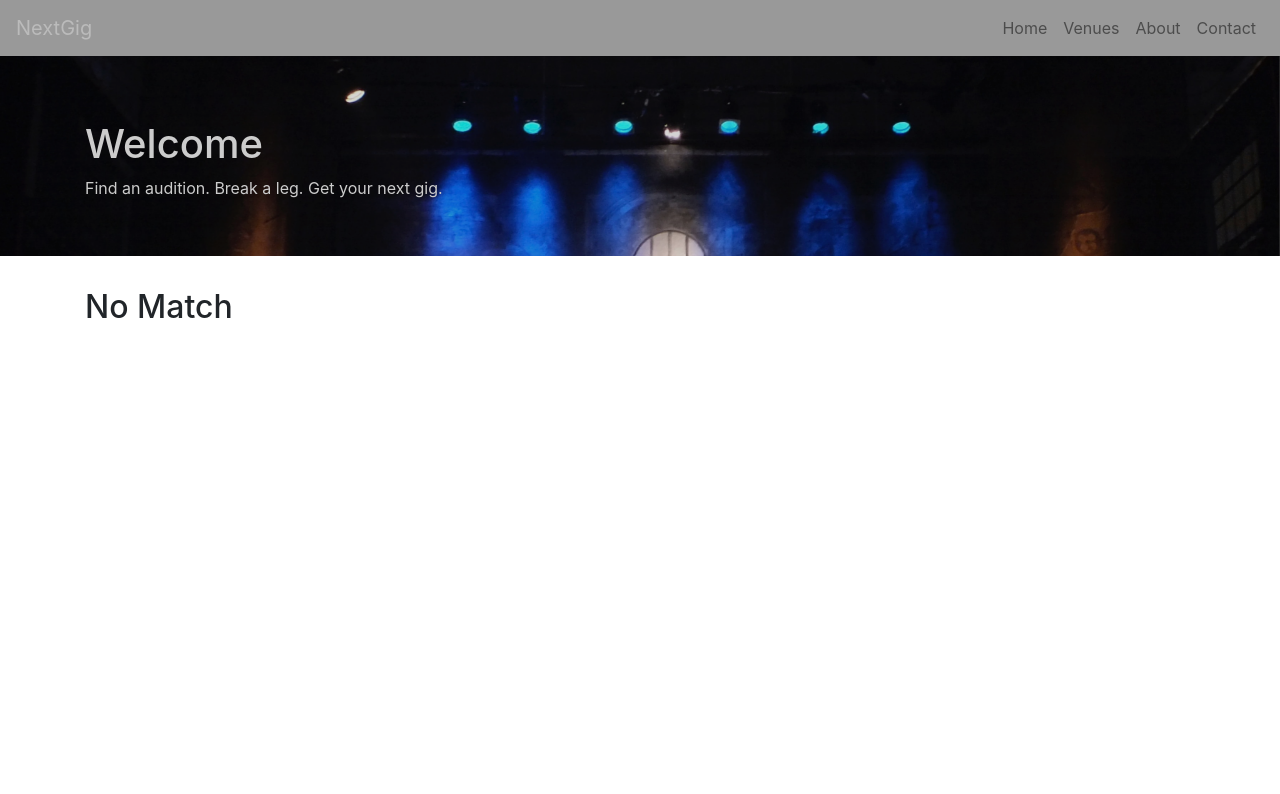
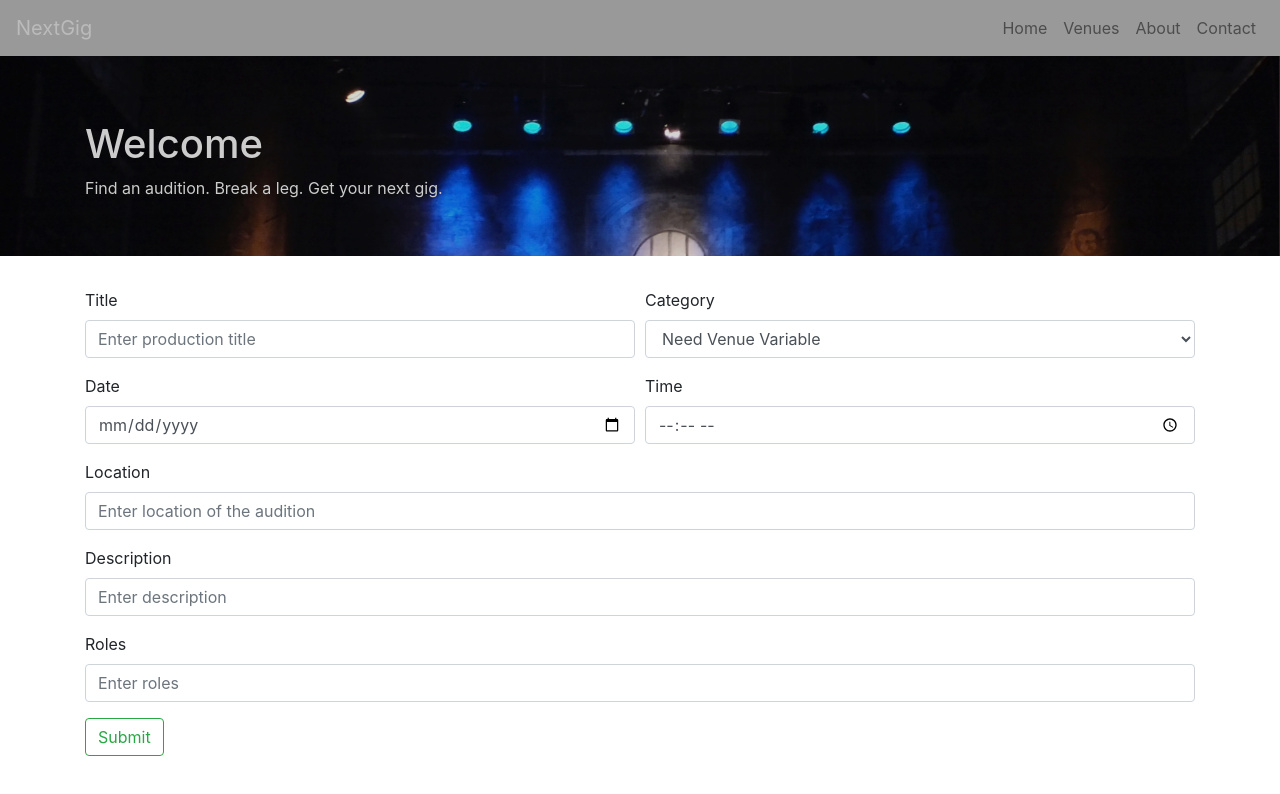
Before and after one commit to 2magpies/nextgig, a React (Create React App) app: page /post-audition in a window 1280 px wide. Shown: the top 794 px of the page. Built offline with nearby package versions, Linux system fonts and the light colour scheme.

Commit message:
Initial POST Audition Form and Audition Details

```diff
--- a/src/App.js
+++ b/src/App.js
@@ -2,7 +2,9 @@ import React from 'react';
 import { BrowserRouter as Router, Route, Switch } from 'react-router-dom';
 import { Home } from './components/home/Home';
 import VenueList from './components/venues/VenueList';
-import AuditionList from './components/home/AuditionList';
+import AuditionList from './components/auditions/AuditionList';
+import AuditionDetail from './components/auditions/AuditionDetail';
+import PostAudition from './components/auditions/PostAudition';
 import { About } from './components/About';
 import { Contact } from './components/Contact';
 import { NoMatch } from './components/NoMatch';
@@ -21,6 +23,8 @@ function App() {
             <Route exact path="/" component={Home} />
             <Route path="/venues" component={VenueList} />
             <Route path="/auditions" component={AuditionList} />
+            <Route path="/auditions/:id" component={AuditionDetail} />
+            <Route path="/post-audition" component={PostAudition} />
             <Route path="/about" component={About} />
             <Route path="/contact" component={Contact} />
             <Route component={NoMatch} />
--- a/src/components/NoMatch.js
+++ b/src/components/NoMatch.js
@@ -2,6 +2,7 @@ import React from 'react';
 
 export const NoMatch = () => (
   <div>
-    <h2>No Match</h2>
+    <h2>No Auditions Found</h2>
+    <p>Currently, no auditions are posted for this venue. Please, check back soon!</p>
   </div>
 );
--- /dev/null
+++ b/src/components/auditions/AuditionDetail.js
@@ -0,0 +1,51 @@
+import React, { useState, useEffect } from 'react';
+import { Link } from 'react-router-dom';
+import AuditionList from './AuditionList';
+import { ListGroup, Container, Button, Row, Col } from 'react-bootstrap';
+
+function AuditionDetail(props) {
+  const { match } = props;
+  const [auditionDetails, setAuditionDetails] = useState([]);
+
+  useEffect(() => {
+    const url = `https://nextgig-be.herokuapp.com/auditions/${match.id}`;
+    fetch(url)
+      .then(response => response.json())
+      .then(response => {
+        setAuditionDetails(response);
+      })
+      .catch(console.error);
+  }, []);
+
+  return (
+    <>
+      <Container>
+        <h4>{auditionDetails.title}</h4>
+        <div className="auditionDetail">
+          <ListGroup>
+            {auditionDetails.map(audition => (
+              <ListGroup.Item key={props.audition.id}>
+                <p>{auditionDetails.description}</p>
+                <p>{auditionDetails.roles}</p>
+                <p>{auditionDetails.date_time}</p>
+                <p>{auditionDetails.location}</p>
+                {/* <Link to={`/venues/${venue.id}`}>
+                  <p>{venue.name}</p>
+                </Link> */}
+                <Row>
+                  <Col>
+                    <Button variant="outline-info">
+                      <Link to={`/${auditionDetails.title}/editaudition`}>Edit</Link>
+                    </Button>
+                  </Col>
+                </Row>
+              </ListGroup.Item>
+            ))}
+          </ListGroup>
+        </div>
+      </Container>
+    </>
+  );
+}
+
+export default AuditionDetail;
--- a/src/components/home/AuditionList.js
+++ b/src/components/auditions/AuditionList.js
@@ -1,17 +1,6 @@
 import React, { useState, useEffect } from 'react';
 import { Link } from 'react-router-dom';
 import { ListGroup, Container, Button, Row, Col } from 'react-bootstrap';
-
-const demoAuditionList = {
-  title: 'Her Last Expedition',
-  description: `HER LAST EXPEDITION tells the story of two life-long friends planning a scientific expedition to find Victor Frankenstein's monster in a melting glacier. The play explores and challenges our concepts of reality, truth, and altered-states. `,
-  roles: `Margaret: Female. 65+ years-old.
-Edie: Female. 65+ years-old.
-Percy: Male.  40-45 years-old.`,
-  date: 'April 11, 2020',
-  time: '2:00PM',
-  location: '3rd Floor, Ponce City Market'
-};
 
 function AuditionList() {
   const [auditions, setAuditions] = useState([]);
@@ -34,21 +23,17 @@ function AuditionList() {
       <Container>
         <h4>Auditions</h4>
         <div className="auditionList">
-          <div>
-            <p>
-              <Link to={`/${demoAuditionList.title}`}></Link>
-              {demoAuditionList.title}
-            </p>
-            <p>{demoAuditionList.date}</p>
-          </div>
           <ListGroup>
             {auditions.map(audition => (
               <ListGroup.Item key={audition.id}>
-                <Link to={`/${audition.id}`}>
+                <Link to={`/auditions/${audition.id}`}>
                   <p>{audition.title}</p>
-                  {/* add venue here */}
                 </Link>
                 <p>{audition.description}</p>
+                <p>{audition.roles}</p>
+                <p>{audition.date_time}</p>
+                <p>{audition.location}</p>
+                {/* add venue here */}
                 <Row>
                   <Col>
                     <Button variant="outline-info">
--- /dev/null
+++ b/src/components/auditions/PostAudition.js
@@ -0,0 +1,114 @@
+import React from 'react';
+import { Form, Col, Button } from 'react-bootstrap';
+
+function PostAudition() {
+  const postNewAudition = data => {
+    const url = 'https://nextgig-be.herokuapp.com/auditions/';
+
+    fetch(url, {
+      method: 'POST',
+      headers: {
+        'Content-Type': 'application/json'
+      },
+      body: JSON.stringify(data)
+    })
+      .then(response => response.json())
+      .then(data => {
+        console.log('Success:', data);
+        window.location.href = 'https://nextgig-fe.herokuapp.com/post-audition';
+      })
+      .catch(error => {
+        console.error('Error:', error);
+      });
+  };
+
+  const handleSubmit = event => {
+    event.preventDefault();
+    let data = {};
+    data.title = event.target['title'].value;
+    data.date = event.target['date'].value;
+    data.time = event.target['time'].value;
+    data.location = event.target['location'].value;
+    data.description = event.target['description'].value;
+    data.roles = event.target['roles'].value;
+    data.venue = event.target['venue'].value;
+
+    postNewAudition(data);
+  };
+
+  return (
+    <>
+      <div className="postAudition">
+        <Form onSubmit={handleSubmit}>
+          <Form.Row>
+            <Col>
+              <Form.Group>
+                <Form.Label>Title</Form.Label>
+                <Form.Control
+                  type="text"
+                  placeholder="Enter production title"
+                  name="title"
+                />
+              </Form.Group>
+            </Col>
+            <Col>
+              <Form.Group>
+                <Form.Label>Category</Form.Label>
+                <Form.Control as="select" name="venue">
+                  <option value="" disabled defaultValue>
+                    Choose One
+                  </option>
+                  <option value="venue1">Need Venue Variable</option>
+                  <option value="venue2">Need Venue Variable</option>
+                </Form.Control>
+              </Form.Group>
+            </Col>
+          </Form.Row>
+          <Form.Row>
+            <Col>
+              <Form.Group>
+                <Form.Label>Date</Form.Label>
+                <Form.Control
+                  type="date"
+                  placeholder="Enter a date"
+                  name="date"
+                />
+              </Form.Group>
+            </Col>
+            <Col>
+              <Form.Group>
+                <Form.Label>Time</Form.Label>
+                <Form.Control type="time" name="time" />
+              </Form.Group>
+            </Col>
+          </Form.Row>
+          <Form.Group>
+            <Form.Label>Location</Form.Label>
+            <Form.Control
+              type="text"
+              placeholder="Enter location of the audition"
+              name="location"
+            />
+          </Form.Group>
+          <Form.Group>
+            <Form.Label>Description</Form.Label>
+            <Form.Control
+              type="text"
+              placeholder="Enter description"
+              name="description"
+            />
+          </Form.Group>
+          <Form.Group>
+            <Form.Label>Roles</Form.Label>
+            <Form.Control type="text" placeholder="Enter roles" name="roles" />
+          </Form.Group>
+          <Button variant="outline-success" type="submit">
+            Submit
+          </Button>
+        </Form>
+      </div>
+    </>
+  );
+}
+
+export default PostAudition;
--- a/src/components/home/Home.js
+++ b/src/components/home/Home.js
@@ -1,5 +1,5 @@
 import React from 'react';
-import AuditionList from '../home/AuditionList';
+import AuditionList from '../auditions/AuditionList';
 
 export const Home = () => (
   <div className="home">
--- a/src/components/venues/VenueList.js
+++ b/src/components/venues/VenueList.js
@@ -1,11 +1,6 @@
 import React, { useState, useEffect } from 'react';
 import { Link } from 'react-router-dom';
 import { ListGroup, Container, Button, Row, Col } from 'react-bootstrap';
-
-const demoVenueList = {
-  name: 'Ponce Playhouse',
-  website_url: 'https://ponceplayhouse.weebly.com/'
-};
 
 function VenueList() {
   const [venues, setVenue] = useState([]);
@@ -15,7 +10,7 @@ function VenueList() {
     fetch(url)
       .then(response => response.json())
       .then(response => {
-        //   setVenue(response);
+        setVenue(response);
         console.log(response);
       })
       .catch(console.error);
@@ -29,17 +24,14 @@ function VenueList() {
       <Container>
         <h4>Venues</h4>
         <div className="venueList">
-          <div>
-            <p>{demoVenueList.name}</p>
-            <p>{demoVenueList.website_url}</p>
-          </div>
           <ListGroup>
             {venues.map(venue => (
               <ListGroup.Item key={venue.id}>
                 <Link to={`/${venue.id}`}>
                   <p>{venue.name}</p>
-                  <p>({venue.website_url})</p>
+
                 </Link>
+                <p>{venue.website_url}</p>
                 <Row>
                   <Col>
                     <Button variant="outline-info">
```
Also changed, not shown: src/components/home/AuditionDetail.js (deleted, +0 -48 lines).
